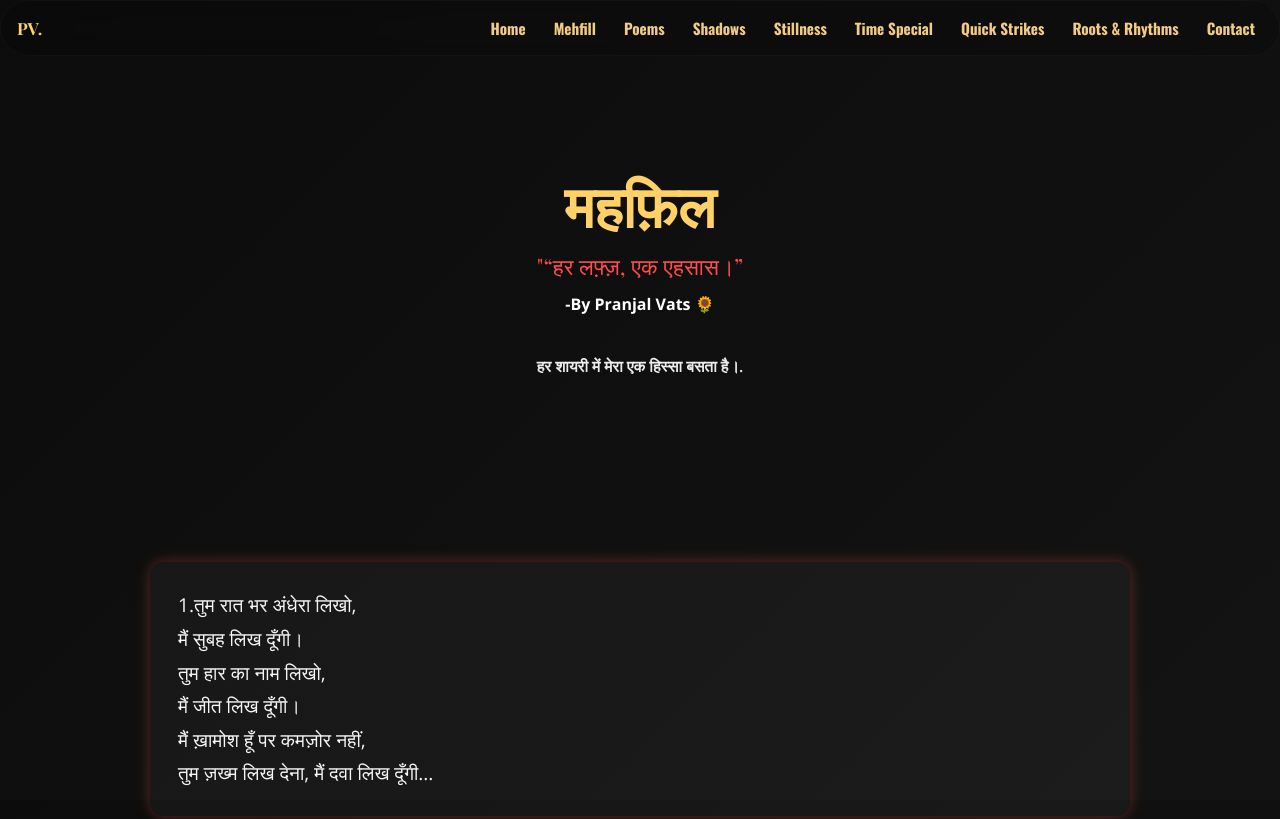
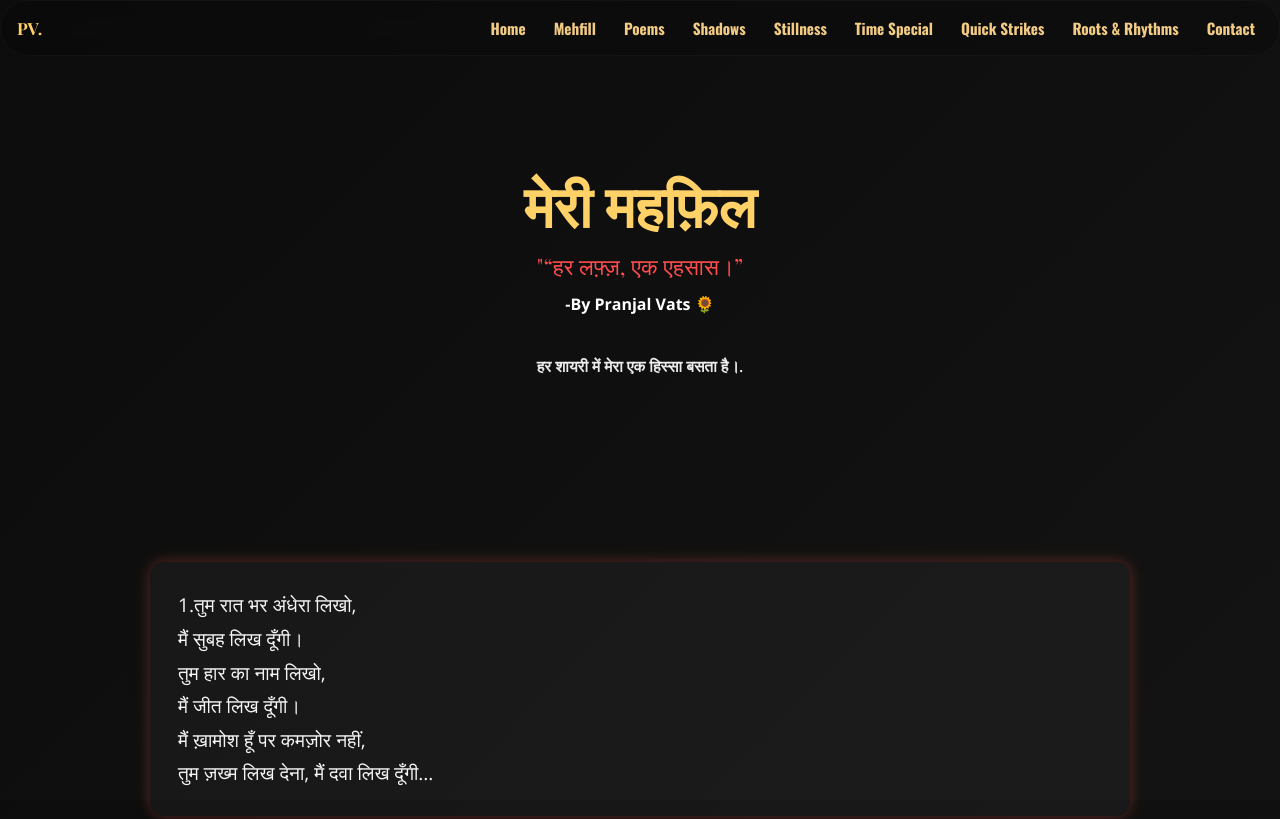
Before and after one commit to vatspranjal29-pv/Wildness-unleashed, a plain HTML site: page shayari.html in a window 1280 px wide. Shown: the top 819 px of the page. Drawn offline with nearby package versions, Linux system fonts and the light colour scheme.

Commit message:
Update shayari.html

```diff
--- a/shayari.html
+++ b/shayari.html
@@ -109,7 +109,7 @@
   </nav>
 
   <header>
-    <h1>महफ़िल</h1>
+    <h1>मेरी महफ़िल</h1>
     <p class="tagline">"“हर लफ़्ज़, एक एहसास।”</p>
     <p class="author">-By Pranjal Vats 🌻</p>
     <p class="byline">हर शायरी में मेरा एक हिस्सा बसता है।.</p>
```
